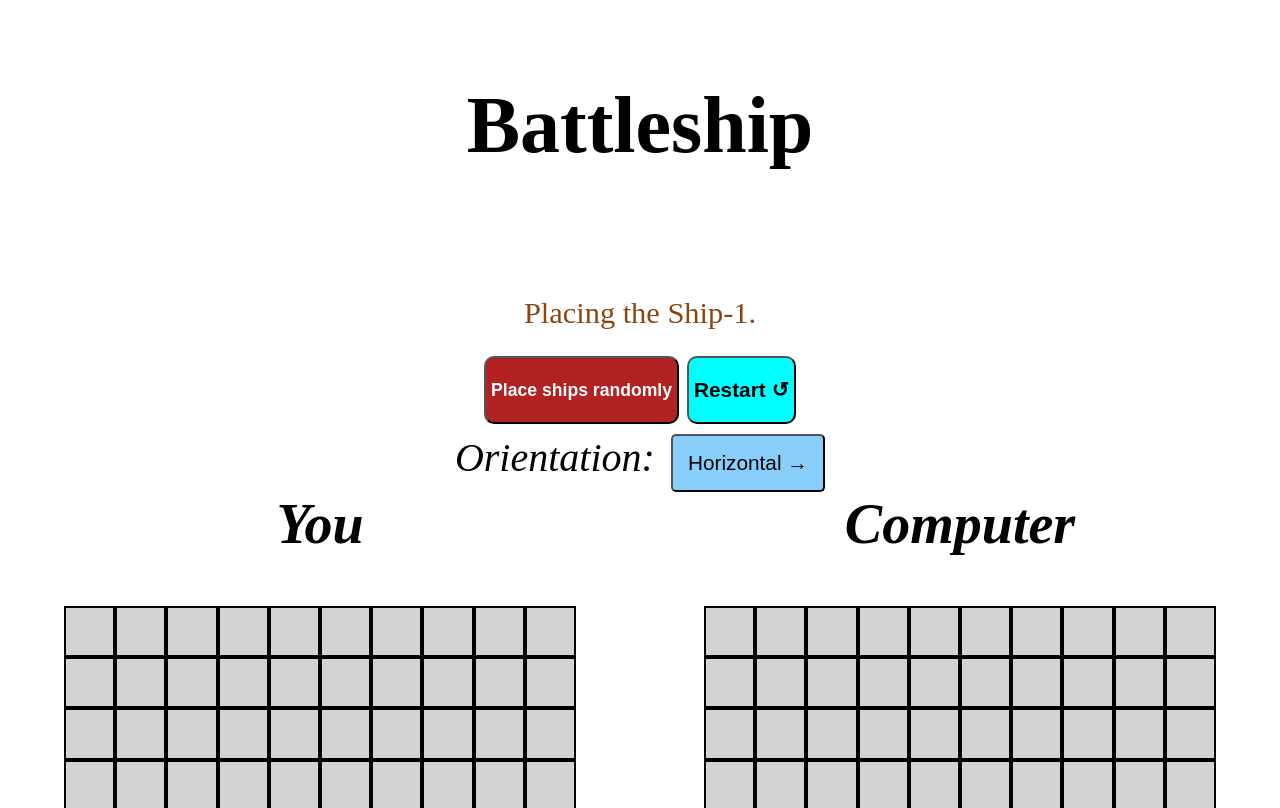
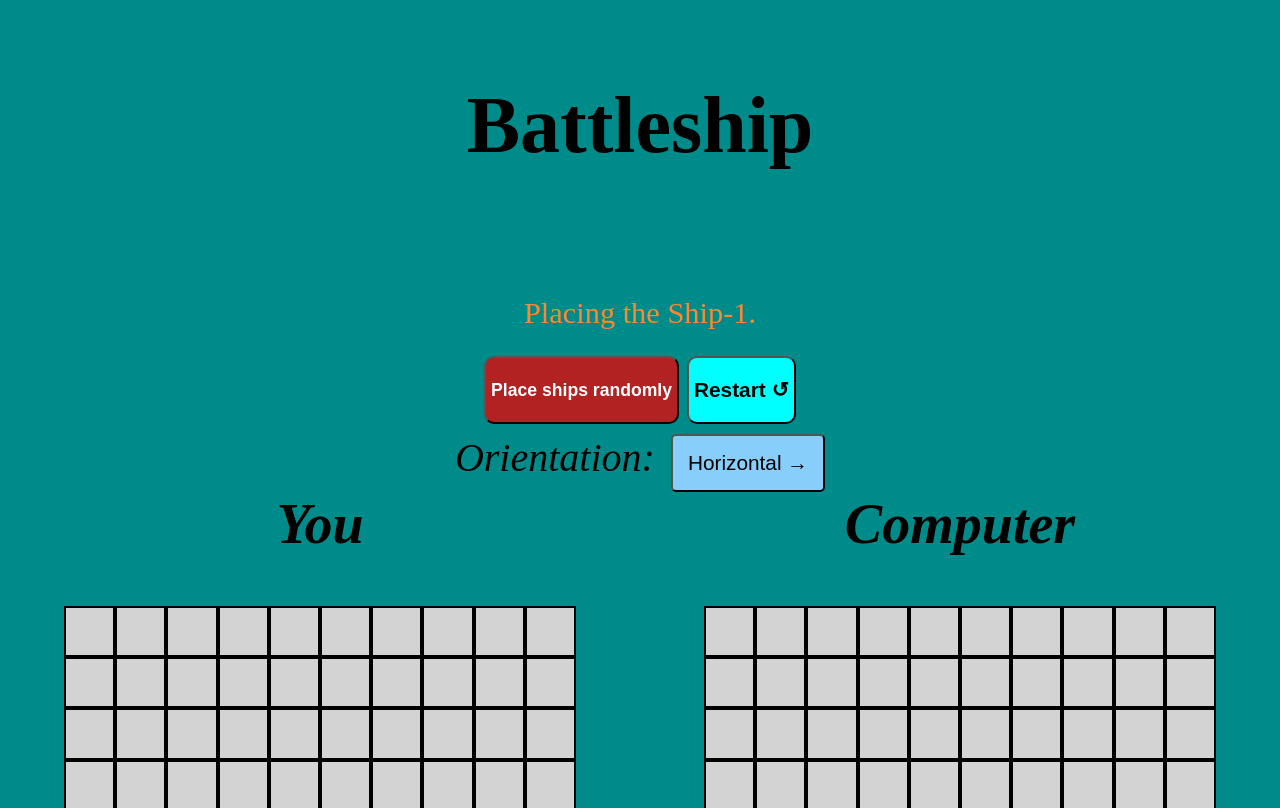
Before and after one commit to PanibratovR3/Battleship, a website with bundled scripts: page src/template.html in a window 1280 px wide. Shown: the top 808 px of the page. Built offline with nearby package versions, Linux system fonts and the light colour scheme.

Commit message:
Set background color for page.

```diff
--- a/src/style.css
+++ b/src/style.css
@@ -9,6 +9,10 @@
     font-weight: bold;
     font-size: 5rem;
     padding: 10vh 0;
+}
+
+body {
+    background-color: darkcyan;
 }
 
 .main-container {
@@ -91,7 +95,7 @@
 
 .info {
     text-align: center;
-    color: saddlebrown;
+    color: #ff8731;
     font-size: 1.9rem;
     padding: 15px 0;
 }
```
